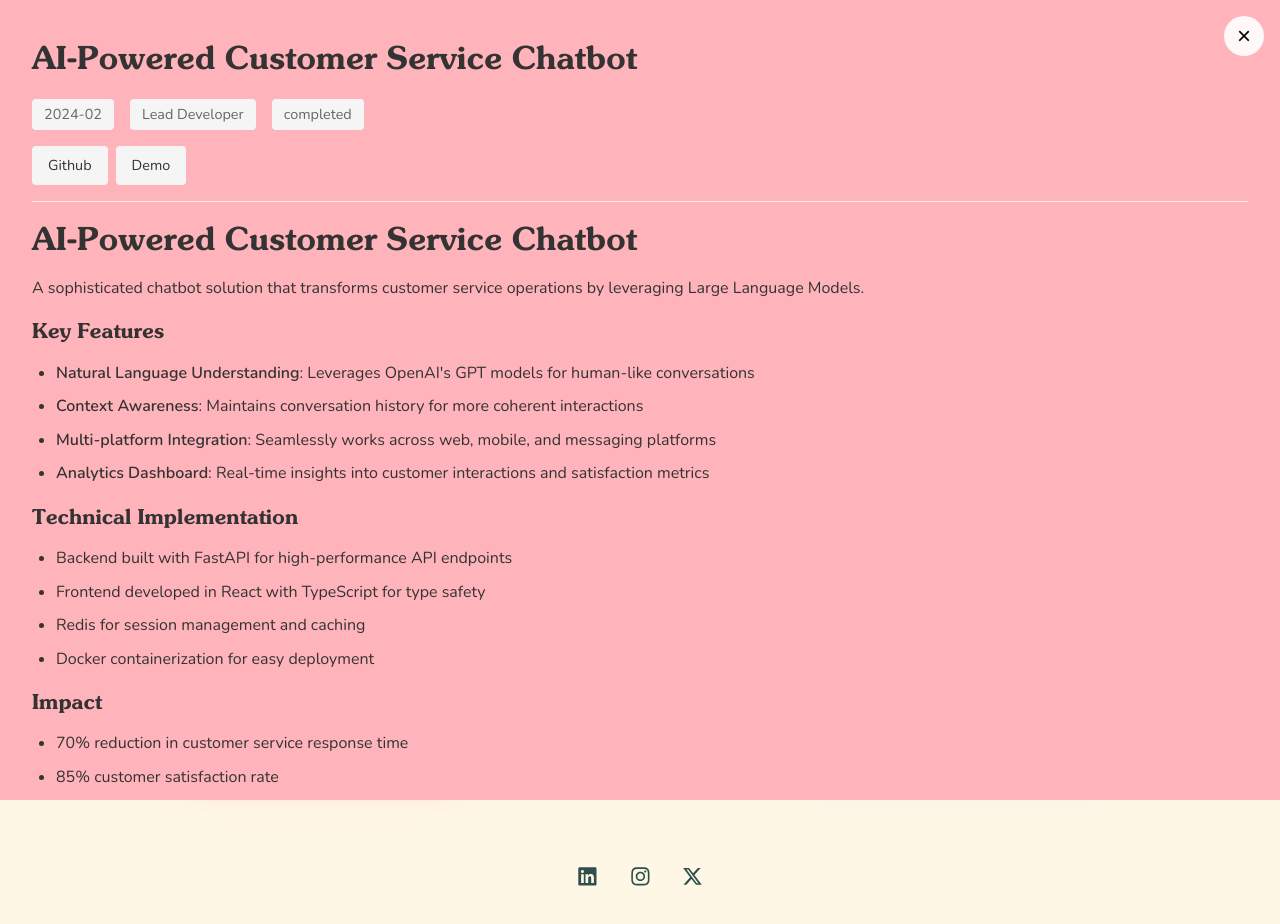
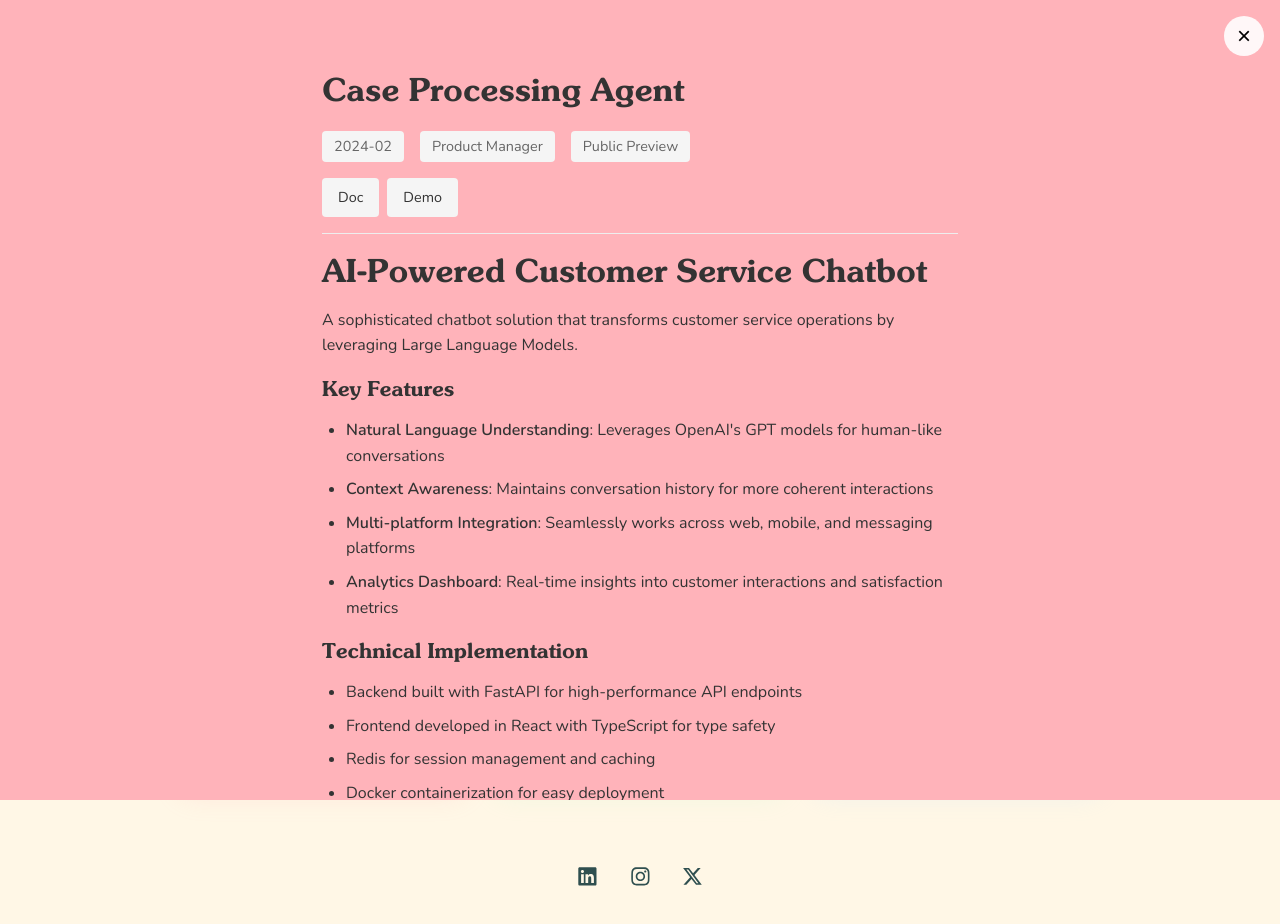
Before and after one commit to sohamgho5h/sohamgho5h.github.io, a Next.js app: page / in a window 1280 px wide. Both pictures are taken after a click on the button 322 px from the left and 653 px from the top of the page. Shown: the top 924 px of the page. Built offline with nearby package versions, Linux system fonts and the light colour scheme.

Commit message:
modal text column fix

```diff
--- a/data/projects/ai-chatbot.json
+++ b/data/projects/ai-chatbot.json
@@ -1,19 +1,19 @@
 {
   "id": "ai-chatbot",
   "order": 1,
-  "title": "AI-Powered Customer Service Chatbot",
-  "shortDescription": "An intelligent chatbot that leverages LLMs to provide automated customer support with human-like interactions",
-  "tags": ["Python", "OpenAI", "FastAPI", "React", "TypeScript"],
-  "thumbnailImage": "/images/projects/chatbot-thumb.jpg",
+  "title": "Case Processing Agent",
+  "shortDescription": "Autonomous AI agent that manages case lifecycle in Microsoft Dynamics 365",
+  "tags": ["Microsoft", "Dynamics 365", "AI", "Agent"],
+  "thumbnailImage": "/images/projects/Copilot.gif",
   "featured": true,
   "markdownContent": "# AI-Powered Customer Service Chatbot\n\nA sophisticated chatbot solution that transforms customer service operations by leveraging Large Language Models.\n\n## Key Features\n\n- **Natural Language Understanding**: Leverages OpenAI's GPT models for human-like conversations\n- **Context Awareness**: Maintains conversation history for more coherent interactions\n- **Multi-platform Integration**: Seamlessly works across web, mobile, and messaging platforms\n- **Analytics Dashboard**: Real-time insights into customer interactions and satisfaction metrics\n\n## Technical Implementation\n\n- Backend built with FastAPI for high-performance API endpoints\n- Frontend developed in React with TypeScript for type safety\n- Redis for session management and caching\n- Docker containerization for easy deployment\n\n## Impact\n\n- 70% reduction in customer service response time\n- 85% customer satisfaction rate\n- Handles over 1000 concurrent conversations\n\n## Learnings\n\nThis project provided valuable insights into:\n- Large Language Model fine-tuning and prompt engineering\n- Real-time websocket communication\n- Scalable architecture design\n- UX design for conversational interfaces",
   "links": {
-    "github": "https://github.com/username/ai-chatbot",
-    "demo": "https://demo.ai-chatbot.com"
+    "doc": "https://learn.microsoft.com/en-us/dynamics365/customer-service/use/use-case-creation-agent",
+    "demo": "https://www.youtube.com/watch?v=G-eI3NpRfT8&themeRefresh=1"
   },
   "metadata": {
     "date": "2024-02",
-    "status": "completed",
-    "role": "Lead Developer"
+    "status": "Public Preview",
+    "role": "Product Manager"
   }
 }
--- a/pages/index.tsx
+++ b/pages/index.tsx
@@ -660,7 +660,7 @@ export default function Home({ initialProjects }: HomeProps) {
                   <FaEnvelope className="cta-icon" /> Email
                 </a>
                 <a
-                  href="/SohamGhoshCV.pdf"
+                  href="/Soham Ghosh - AI Product Manager - CV.pdf"
                   target="_blank"
                   rel="noopener noreferrer"
                   className="cta-btn"
--- a/styles/globals.css
+++ b/styles/globals.css
@@ -295,6 +295,15 @@ body {
   overflow-y: auto;
   opacity: 0;
   transition: opacity 0.3s ease;
+}
+
+@media (min-width: 768px) {
+  .modal-inner {
+    max-width: 700px;
+    margin: 2rem auto;
+    padding: 2rem;
+    border-radius: 12px;
+  }
 }
 
 .modal-inner.visible {
```
Also changed, not shown: public/projects/Copilot.gif (added), 1 other file (tests, documents, lock files or other folders).
